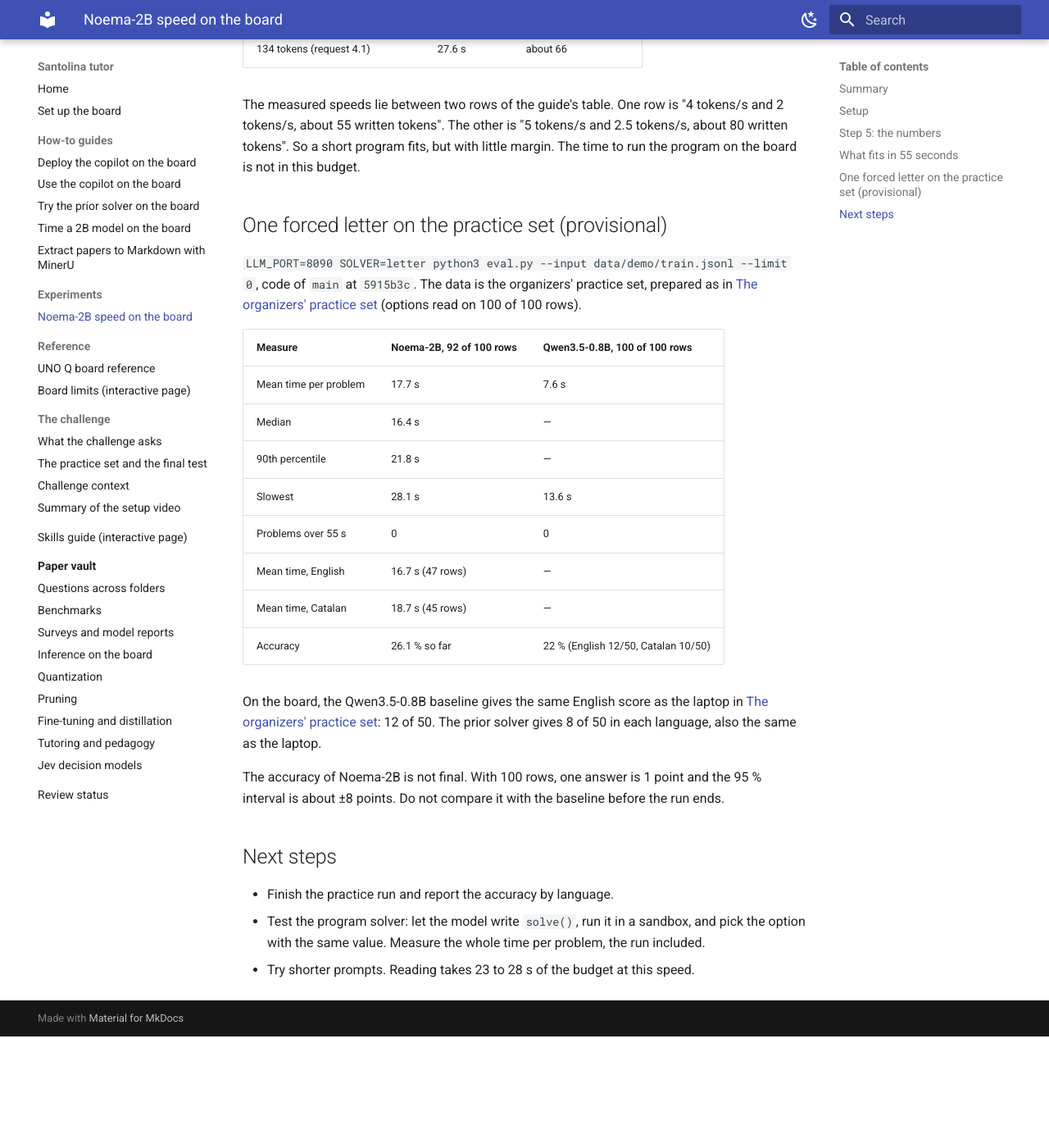
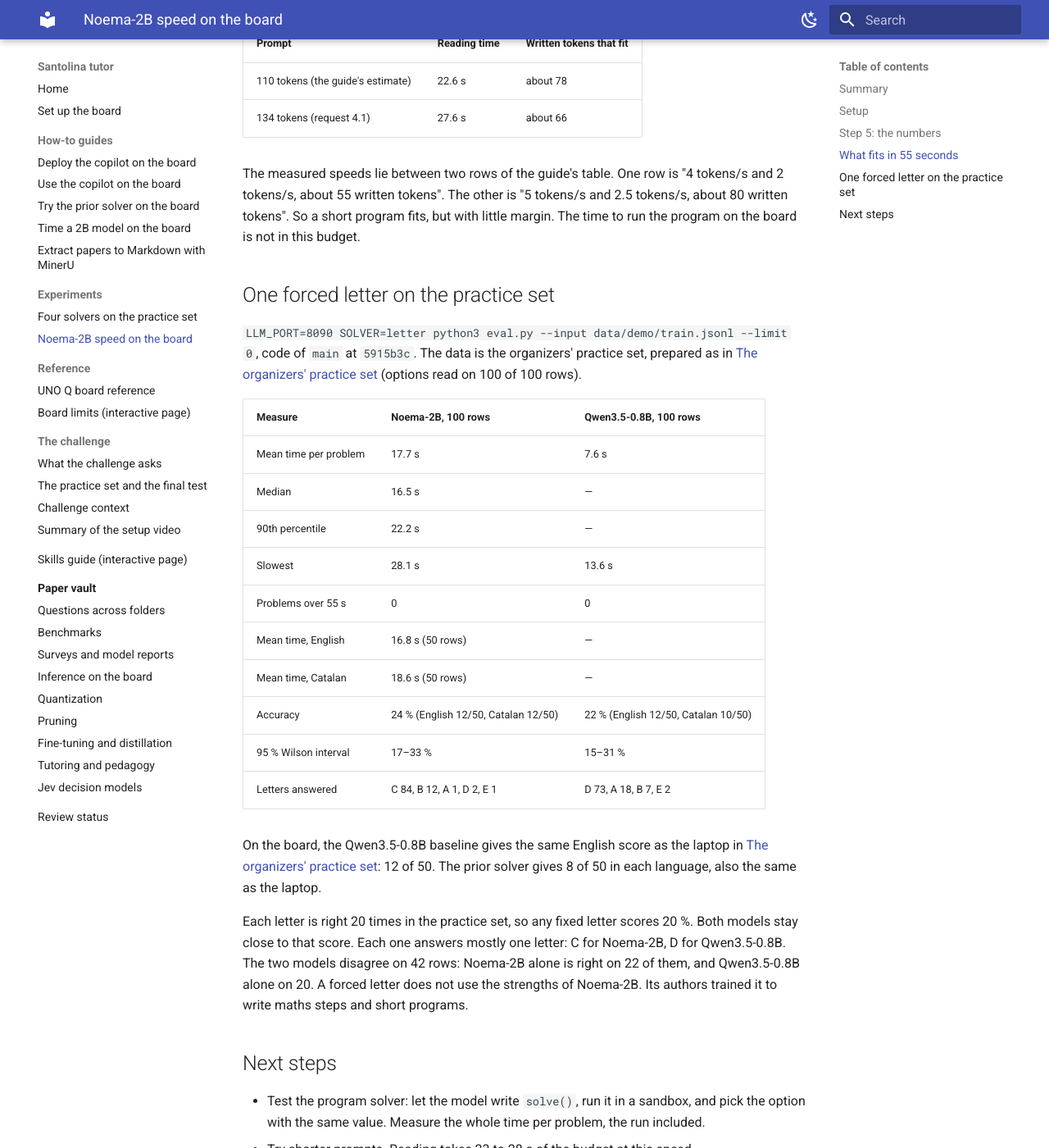
Before and after one commit to Sigkaio636/Santolina_tutor, an MkDocs documentation site: the page built from docs/experiments/2026-11-noema-2b-board-timing.md, in a window 1280 px wide and 1400 px high, scrolled down 2177 px. Shown: the whole window at 82% size. Built offline with MkDocs 1.6.1 and Material for MkDocs 9.7.7, drawn with Linux system fonts in a browser that asks for light colours; before the commit the page ends 3441 px from its top, so only the background shows below that; some of the changed text lies outside the part shown.

Commit message:
Report four solvers on the practice set, and Noema-2B's final numbers
On the organizers' practice set (100 rows) on the board: Noema-2B 24%,
Qwen3.5-0.8B baseline 22%, prior 16%, decider-0.8b 15%; any fixed
letter 20%. No difference is significant. The baseline and the prior
match the laptop exactly. Every model answers mostly one letter.

The Noema-2B timing report is now complete for all 100 rows: mean
17.7 s, slowest 28.1 s, none over 55 s.

Aggregates only; per-row results stay on the board.

Co-Authored-By: Claude Opus 5.5 <noreply@anthropic.com>

```diff
--- a/docs/experiments/2026-11-noema-2b-board-timing.md
+++ b/docs/experiments/2026-11-noema-2b-board-timing.md
@@ -2,13 +2,14 @@
 
 This report gives the speed and RAM of [Noema-2B](https://huggingface.co/NoemaAI-labs/Noema-2B) on the Arduino UNO Q. It follows steps 1 to 5 of [How to time a 2B model on the board](../how-to/time-2b-model-on-board.md). It is for the author of that guide and the team, to decide if a 2B model fits in the 60-second limit. Board run, 2026-11-15.
 
-**Status: provisional.** The timing of steps 2 to 4 is complete. The run on the organizers' practice set was at 92 of 100 rows when we wrote this report. Its accuracy can still change.
+**Status: complete.** An earlier version of this report gave provisional numbers for 92 of 100 rows. These are the numbers for all 100 rows.
 
 ## Summary
 
 - **Noema-2B fits in RAM.** The server takes 1.38 GB, and about 2.8 GB stays available.
 - **It reads at 4.9 tokens/s and writes at 2.4 tokens/s.** That is about half the speed of Qwen3.5-0.8B on the same board.
-- **One forced letter fits easily.** On the practice set, the slowest of 92 problems took 28.1 s. None took more than 55 s.
+- **One forced letter fits easily.** On the practice set, the slowest of 100 problems took 28.1 s. None took more than 55 s.
+- **One forced letter is not more accurate than the 0.8B model.** Noema-2B gets 24 of 100, and Qwen3.5-0.8B gets 22 of 100. Exact McNemar gives p = 0.88. Noema-2B answers C on 84 of 100 rows.
 - **A short program only just fits.** 74 written tokens took 51.5 s for the whole request.
 - **Worked steps do not fit.** 132 written tokens took 81.1 s.
 
@@ -53,27 +54,28 @@ The guide's rule is `prompt tokens / reading speed + written tokens / writing sp
 
 The measured speeds lie between two rows of the guide's table. One row is "4 tokens/s and 2 tokens/s, about 55 written tokens". The other is "5 tokens/s and 2.5 tokens/s, about 80 written tokens". So a short program fits, but with little margin. The time to run the program on the board is not in this budget.
 
-## One forced letter on the practice set (provisional)
+## One forced letter on the practice set
 
 `LLM_PORT=8090 SOLVER=letter python3 eval.py --input data/demo/train.jsonl --limit 0`, code of `main` at `5915b3c`. The data is the organizers' practice set, prepared as in [The organizers' practice set](../PRACTICE_SET.md) (options read on 100 of 100 rows).
 
-| Measure | Noema-2B, 92 of 100 rows | Qwen3.5-0.8B, 100 of 100 rows |
+| Measure | Noema-2B, 100 rows | Qwen3.5-0.8B, 100 rows |
 |---|---|---|
 | Mean time per problem | 17.7 s | 7.6 s |
-| Median | 16.4 s | — |
-| 90th percentile | 21.8 s | — |
+| Median | 16.5 s | — |
+| 90th percentile | 22.2 s | — |
 | Slowest | 28.1 s | 13.6 s |
 | Problems over 55 s | 0 | 0 |
-| Mean time, English | 16.7 s (47 rows) | — |
-| Mean time, Catalan | 18.7 s (45 rows) | — |
-| Accuracy | 26.1 % so far | 22 % (English 12/50, Catalan 10/50) |
+| Mean time, English | 16.8 s (50 rows) | — |
+| Mean time, Catalan | 18.6 s (50 rows) | — |
+| Accuracy | 24 % (English 12/50, Catalan 12/50) | 22 % (English 12/50, Catalan 10/50) |
+| 95 % Wilson interval | 17–33 % | 15–31 % |
+| Letters answered | C 84, B 12, A 1, D 2, E 1 | D 73, A 18, B 7, E 2 |
 
 On the board, the Qwen3.5-0.8B baseline gives the same English score as the laptop in [The organizers' practice set](../PRACTICE_SET.md): 12 of 50. The prior solver gives 8 of 50 in each language, also the same as the laptop.
 
-The accuracy of Noema-2B is not final. With 100 rows, one answer is 1 point and the 95 % interval is about ±8 points. Do not compare it with the baseline before the run ends.
+Each letter is right 20 times in the practice set, so any fixed letter scores 20 %. Both models stay close to that score. Each one answers mostly one letter: C for Noema-2B, D for Qwen3.5-0.8B. The two models disagree on 42 rows: Noema-2B alone is right on 22 of them, and Qwen3.5-0.8B alone on 20. A forced letter does not use the strengths of Noema-2B. Its authors trained it to write maths steps and short programs.
 
 ## Next steps
 
-- Finish the practice run and report the accuracy by language.
 - Test the program solver: let the model write `solve()`, run it in a sandbox, and pick the option with the same value. Measure the whole time per problem, the run included.
 - Try shorter prompts. Reading takes 23 to 28 s of the budget at this speed.
--- a/mkdocs.yml
+++ b/mkdocs.yml
@@ -15,6 +15,7 @@ nav:
       - Time a 2B model on the board: how-to/time-2b-model-on-board.md
       - Extract papers to Markdown with MinerU: how-to/mineru-ocr-papers.md
   - Experiments:
+      - Four solvers on the practice set: experiments/2026-11-practice-set-on-board.md
       - Noema-2B speed on the board: experiments/2026-11-noema-2b-board-timing.md
   - Reference:
       - UNO Q board reference: UNO_Q_BOARD_REFERENCE.md
```
Also changed, not shown: docs/experiments/2026-11-practice-set-on-board.md (added, +59 -0 lines).
